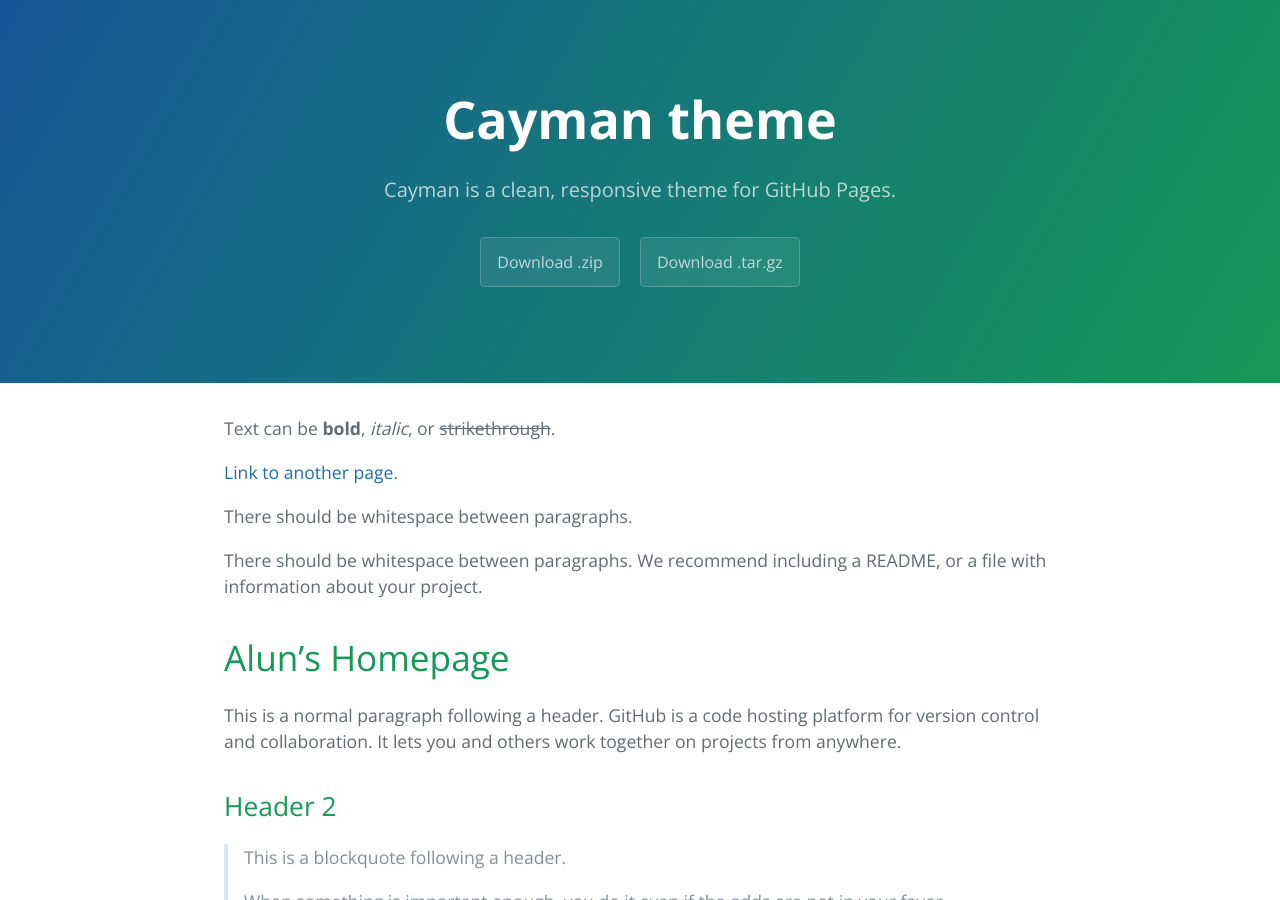
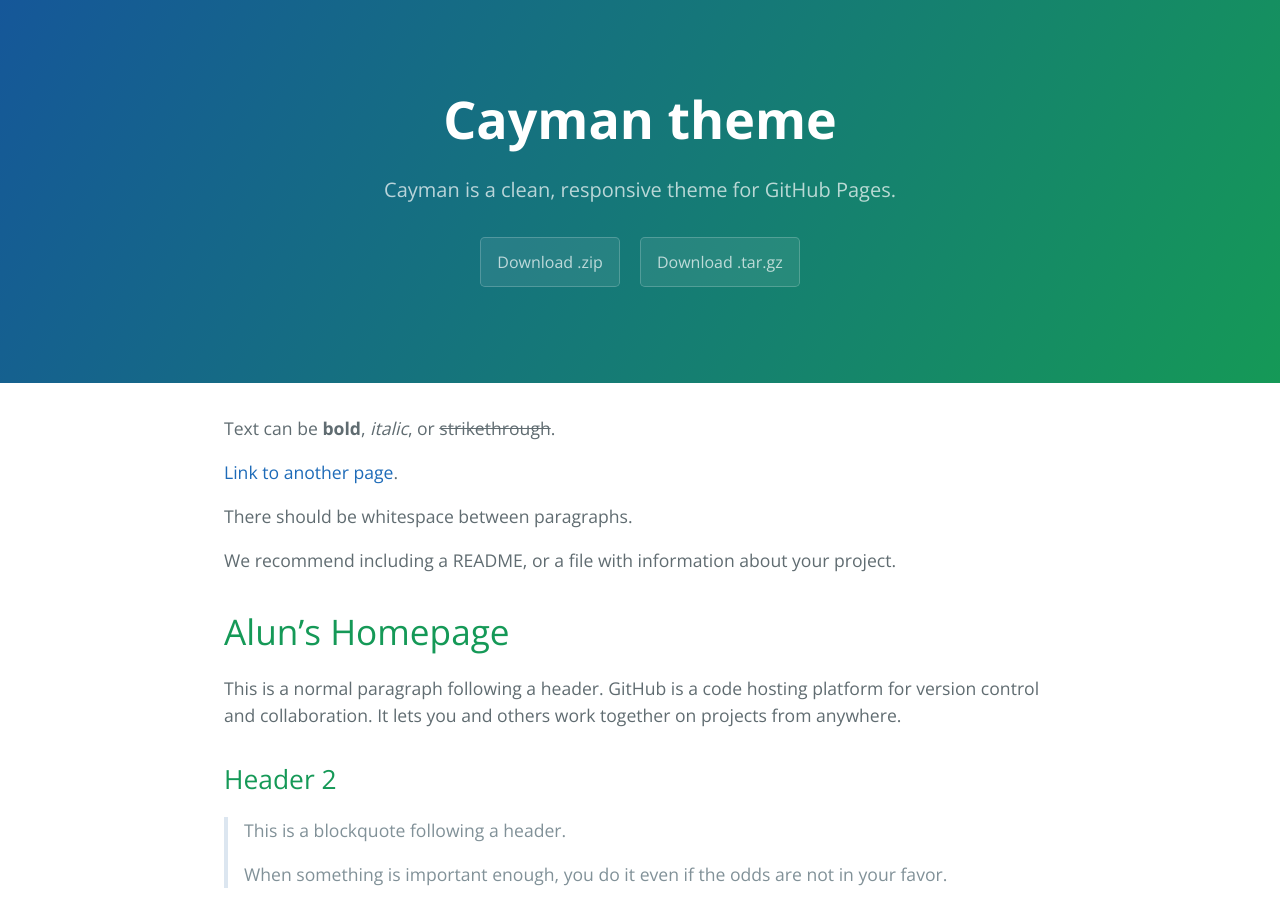
Before and after one commit to adh30/adh30.github.io, a Jekyll site: the page built from index.md, in a window 1280 px wide and 900 px high. Built offline with Jekyll 4.4.1, drawn with Linux system fonts in a browser that asks for light colours.

Commit message:
Update index.md

```diff
--- a/index.md
+++ b/index.md
@@ -8,7 +8,7 @@
 
 There should be whitespace between paragraphs.
 
-There should be whitespace between paragraphs. We recommend including a README, or a file with information about your project.
+We recommend including a README, or a file with information about your project.
 
 # Alun's Homepage
 
```
